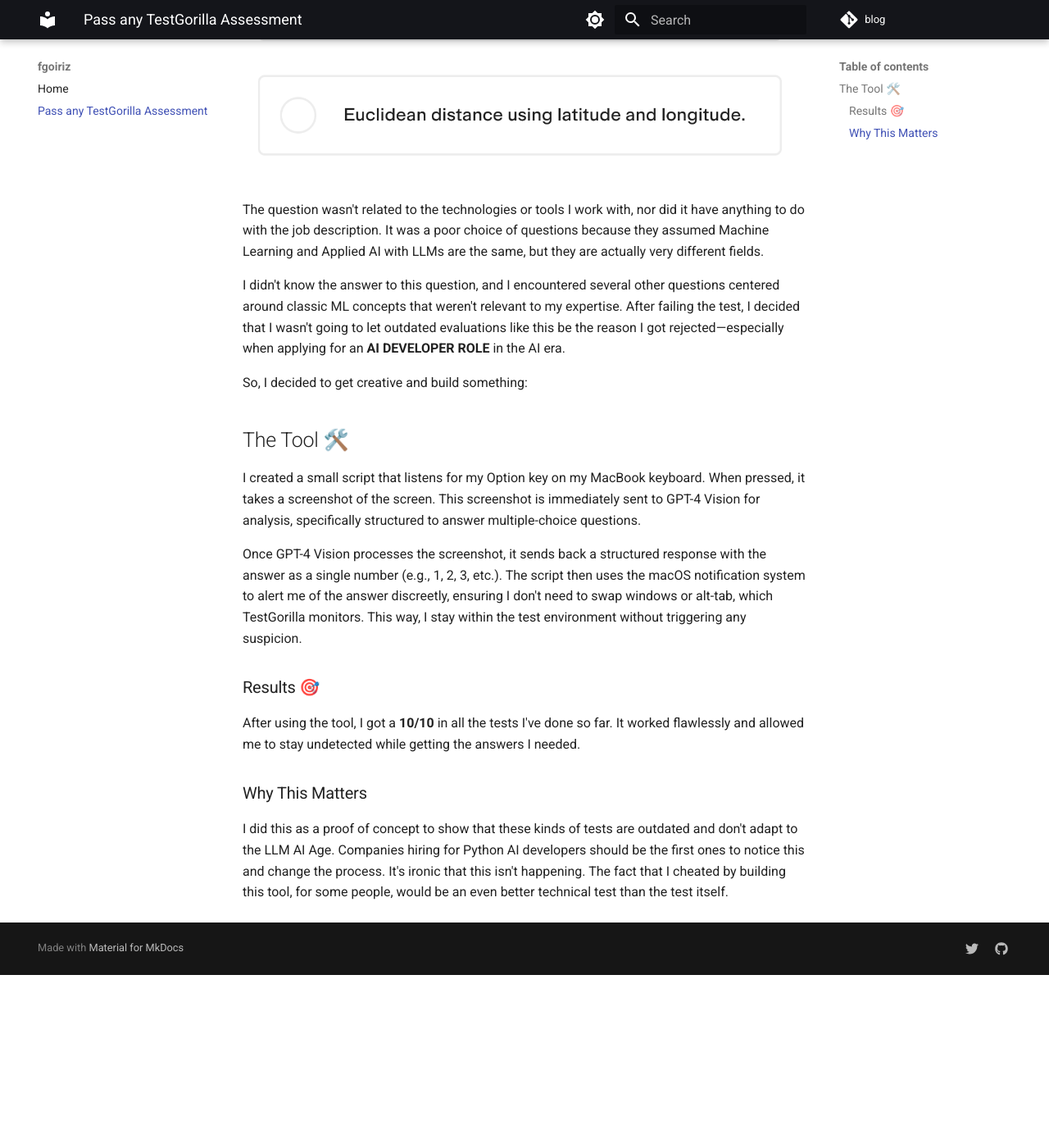
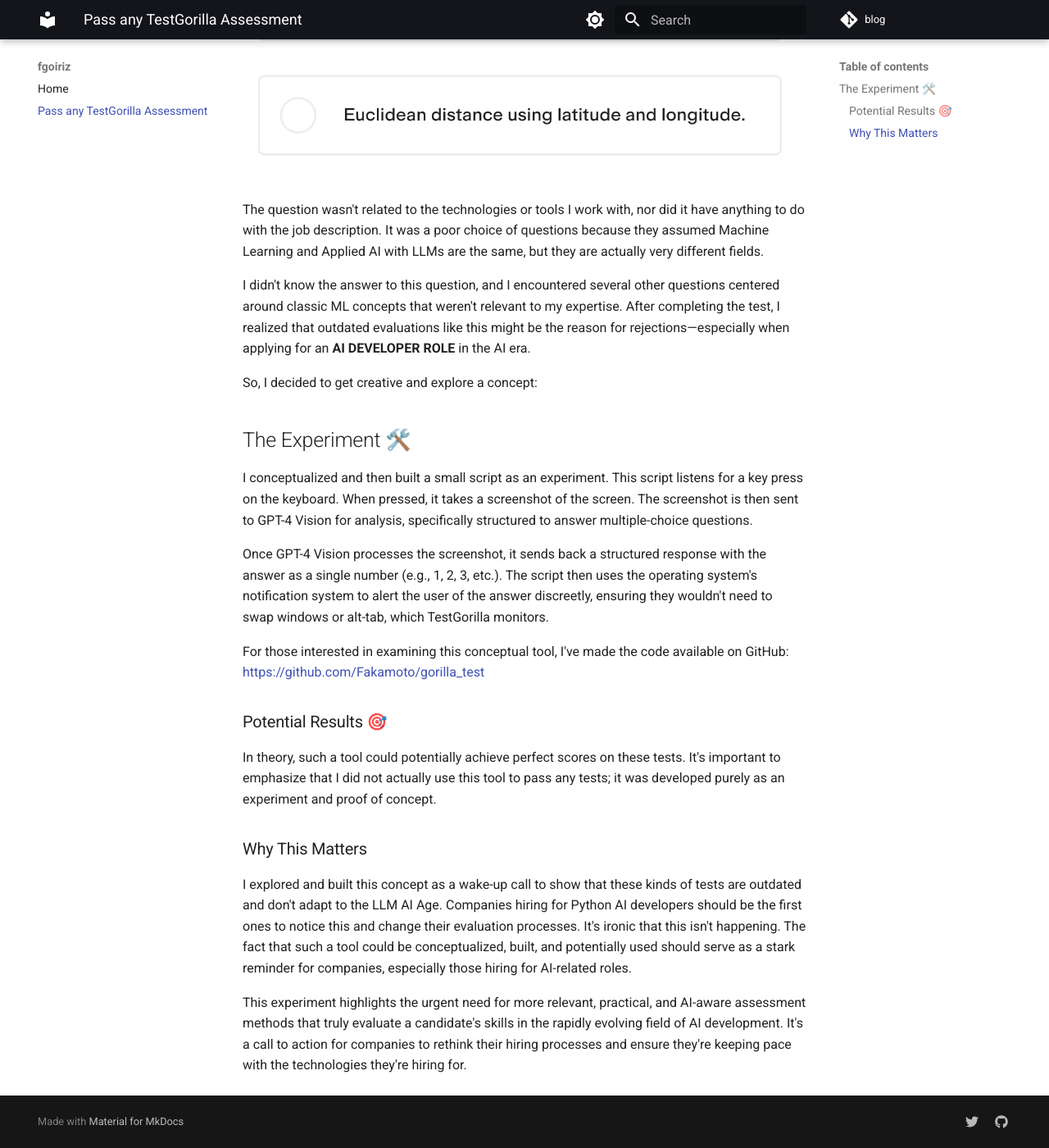
Before and after one commit to Fakamoto/blog, an MkDocs documentation site: the page built from docs/posts/testgorilla.md, in a window 1280 px wide and 1400 px high, scrolled down 1250 px. Shown: the whole window at 82% size. Built offline with MkDocs 1.6.1 and Material for MkDocs 9.7.7, drawn with Linux system fonts in a browser that asks for light colours; comment, search, counter and statistics services are not loaded; before the commit the page ends 2439 px from its top, so only the background shows below that.

Commit message:
Updated blog hehe

```diff
--- a/docs/posts/testgorilla.md
+++ b/docs/posts/testgorilla.md
@@ -18,20 +18,24 @@ One of the first questions was the following:
 
 The question wasn't related to the technologies or tools I work with, nor did it have anything to do with the job description. It was a poor choice of questions because they assumed Machine Learning and Applied AI with LLMs are the same, but they are actually very different fields.
 
-I didn't know the answer to this question, and I encountered several other questions centered around classic ML concepts that weren't relevant to my expertise. After failing the test, I decided that I wasn't going to let outdated evaluations like this be the reason I got rejected—especially when applying for an **AI DEVELOPER ROLE** in the AI era.
+I didn't know the answer to this question, and I encountered several other questions centered around classic ML concepts that weren't relevant to my expertise. After completing the test, I realized that outdated evaluations like this might be the reason for rejections—especially when applying for an **AI DEVELOPER ROLE** in the AI era.
 
-So, I decided to get creative and build something:
+So, I decided to get creative and explore a concept:
 
-## The Tool 🛠️
+## The Experiment 🛠️
 
-I created a small script that listens for my Option key on my MacBook keyboard. When pressed, it takes a screenshot of the screen. This screenshot is immediately sent to GPT-4 Vision for analysis, specifically structured to answer multiple-choice questions.
+I conceptualized and then built a small script as an experiment. This script listens for a key press on the keyboard. When pressed, it takes a screenshot of the screen. The screenshot is then sent to GPT-4 Vision for analysis, specifically structured to answer multiple-choice questions.
 
-Once GPT-4 Vision processes the screenshot, it sends back a structured response with the answer as a single number (e.g., 1, 2, 3, etc.). The script then uses the macOS notification system to alert me of the answer discreetly, ensuring I don't need to swap windows or alt-tab, which TestGorilla monitors. This way, I stay within the test environment without triggering any suspicion.
+Once GPT-4 Vision processes the screenshot, it sends back a structured response with the answer as a single number (e.g., 1, 2, 3, etc.). The script then uses the operating system's notification system to alert the user of the answer discreetly, ensuring they wouldn't need to swap windows or alt-tab, which TestGorilla monitors.
 
-### Results 🎯
+For those interested in examining this conceptual tool, I've made the code available on GitHub: [https://github.com/Fakamoto/gorilla_test](https://github.com/Fakamoto/gorilla_test)
 
-After using the tool, I got a **10/10** in all the tests I've done so far. It worked flawlessly and allowed me to stay undetected while getting the answers I needed.
+### Potential Results 🎯
+
+In theory, such a tool could potentially achieve perfect scores on these tests. It's important to emphasize that I did not actually use this tool to pass any tests; it was developed purely as an experiment and proof of concept.
 
 ### Why This Matters
 
-I did this as a proof of concept to show that these kinds of tests are outdated and don't adapt to the LLM AI Age. Companies hiring for Python AI developers should be the first ones to notice this and change the process. It's ironic that this isn't happening. The fact that I cheated by building this tool, for some people, would be an even better technical test than the test itself.
+I explored and built this concept as a wake-up call to show that these kinds of tests are outdated and don't adapt to the LLM AI Age. Companies hiring for Python AI developers should be the first ones to notice this and change their evaluation processes. It's ironic that this isn't happening. The fact that such a tool could be conceptualized, built, and potentially used should serve as a stark reminder for companies, especially those hiring for AI-related roles.
+
+This experiment highlights the urgent need for more relevant, practical, and AI-aware assessment methods that truly evaluate a candidate's skills in the rapidly evolving field of AI development. It's a call to action for companies to rethink their hiring processes and ensure they're keeping pace with the technologies they're hiring for.
```
